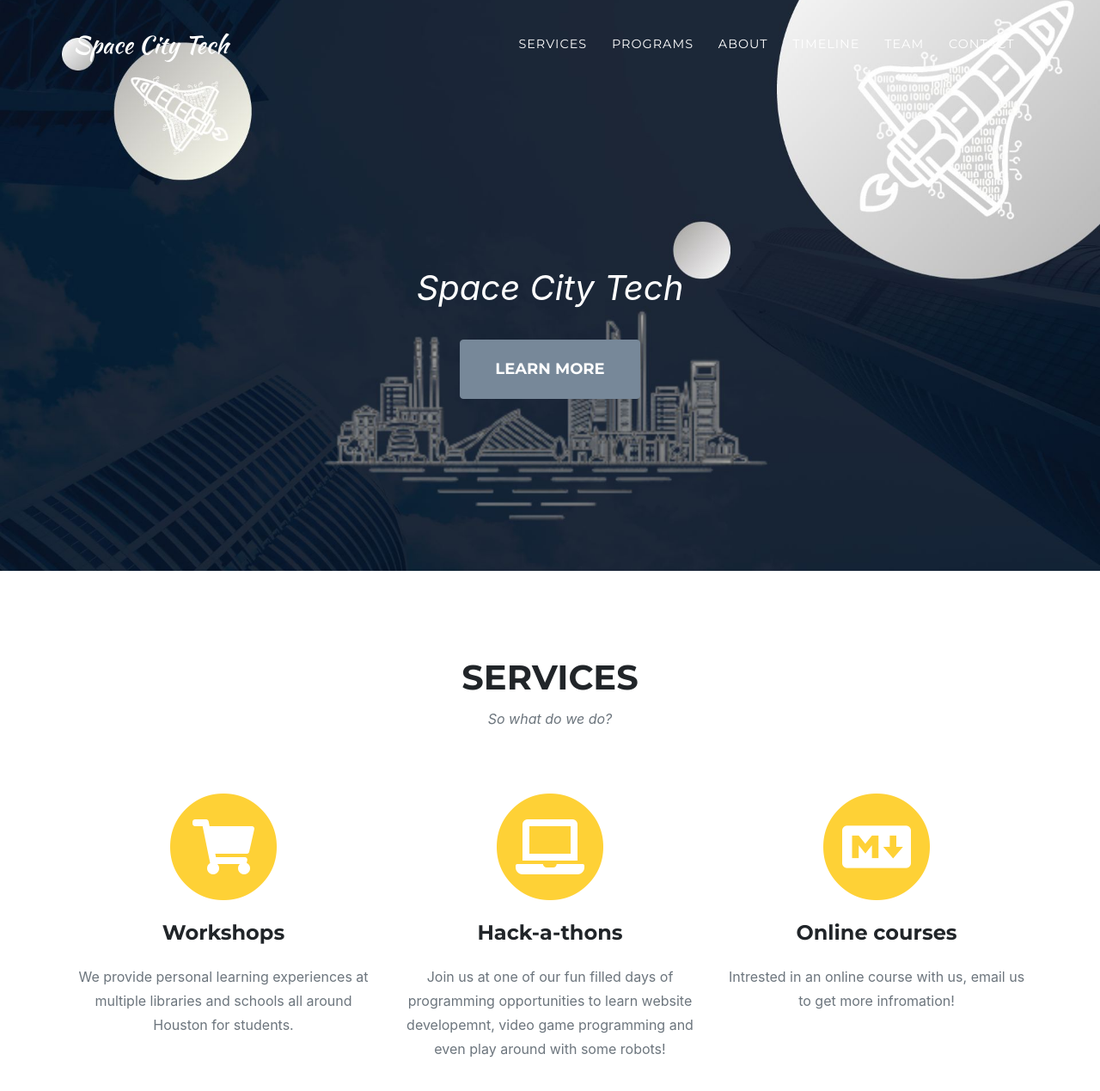
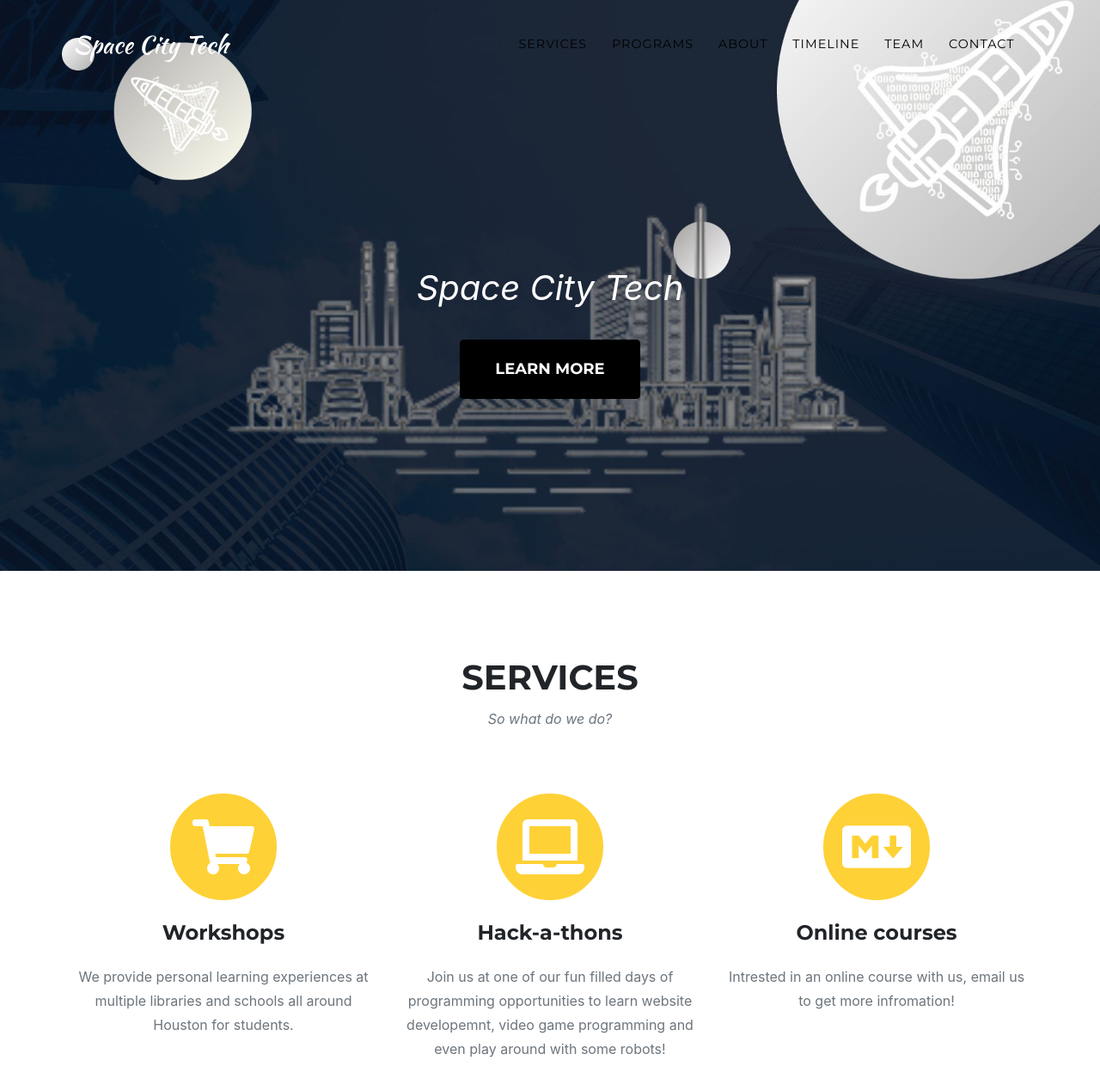
Before and after one commit to maria0406/SpaceCityTech, a Jekyll site: the page built from index.md, in a window 1280 px wide and 1400 px high. Shown: the top 1269 px of the window at 86% size. Built offline with Jekyll 4.4.1, drawn with Linux system fonts in a browser that asks for light colours; some web fonts are replaced.

Commit message:
changed colors to fit new hero image

```diff
--- a/_sass/components/_buttons.scss
+++ b/_sass/components/_buttons.scss
@@ -10,8 +10,8 @@
 }
 
 .btn-primary {
-  background-color: lightslategrey;
-  border-color: lightslategrey;
+  background-color: rgb(0, 0, 0);
+  border-color: rgb(0, 0, 0);
   &:active,
   &:focus,
   &:hover {
--- a/_sass/components/_navbar.scss
+++ b/_sass/components/_navbar.scss
@@ -8,17 +8,17 @@
     text-transform: uppercase;
     color: white;
     border: 0;
-    background-color: white;
+    background-color: rgb(0, 0, 0);
     @include heading-font;
   }
   .navbar-brand {
-    color: white;
+    color: rgb(255, 255, 255);
     @include script-font;
     &.active,
     &:active,
     &:focus,
     &:hover {
-      color: darken(lightgrey, 10%);
+      color: darken(rgb(0, 0, 0), 10%);
     }
   }
   .navbar-nav {
@@ -28,7 +28,7 @@
         font-weight: 400;
         padding: 0.75em 0;
         letter-spacing: 1px;
-        color: white;
+        color: rgb(0, 0, 0);
         @include heading-font;
         &.active,
         &:hover {
```
Also changed, not shown: assets/img/Space City Tech (1).jpg.
